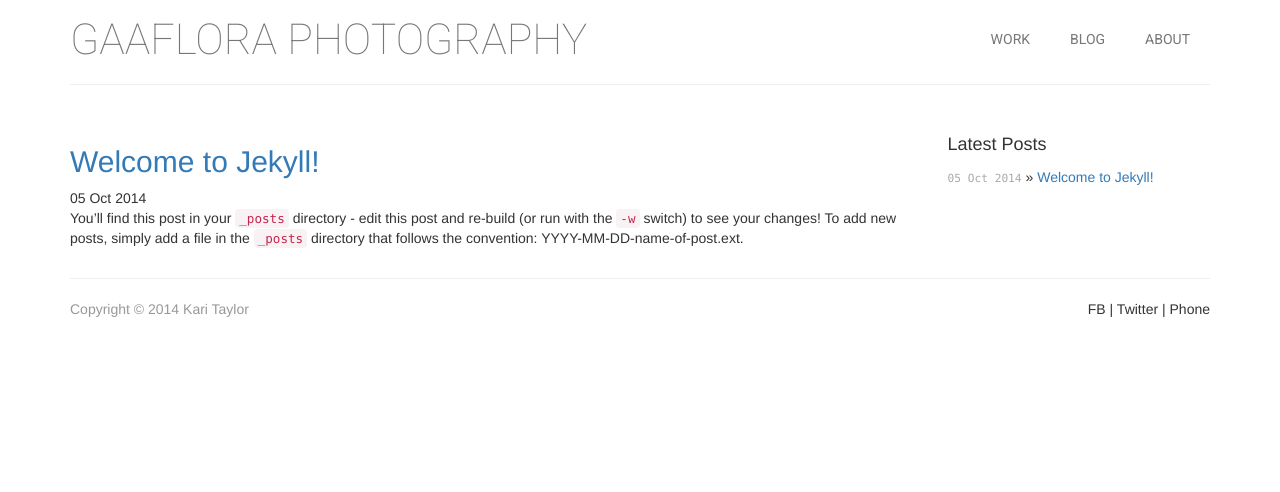
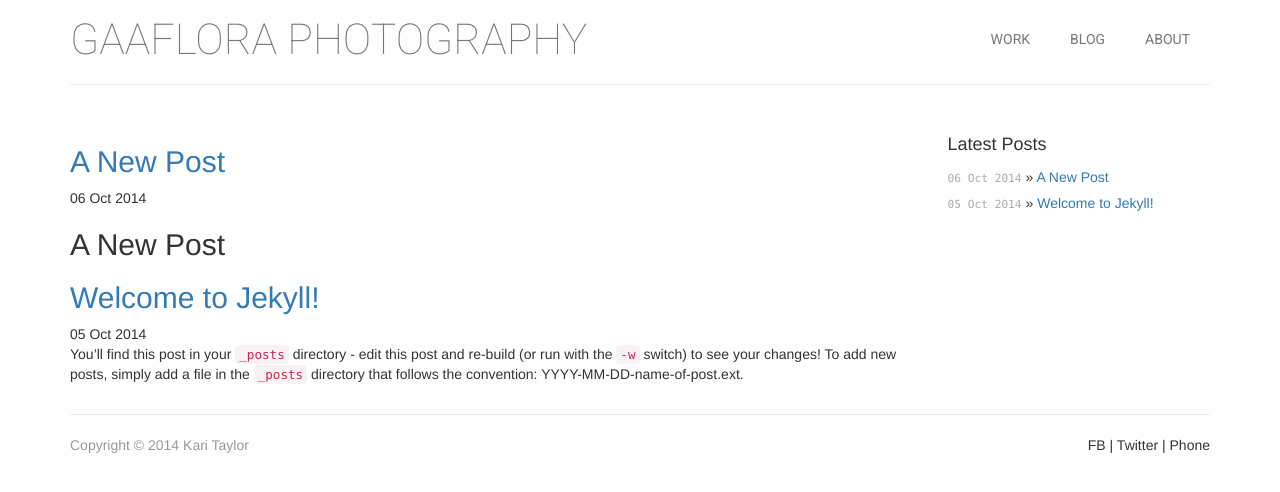
Before and after one commit to danielgtaylor/gaaflora-website, a Jekyll site: the page built from blog/index.html, in a window 1280 px wide. Shown: the top 492 px of the page. Built offline with Jekyll 4.4.1, drawn with Linux system fonts in a browser that asks for light colours; nearby versions of some CDN libraries; Markdown is read by kramdown in place of the engine named in the settings.

Commit message:
Updated 2014-10-06-your-filename.md

```diff
--- a/_posts/2014-10-06-your-filename.md
+++ b/_posts/2014-10-06-your-filename.md
@@ -1,5 +1,7 @@
 ---
-published: false
+layout: post
+published: true
+title: A New Post
 ---
 
 ## A New Post
```
